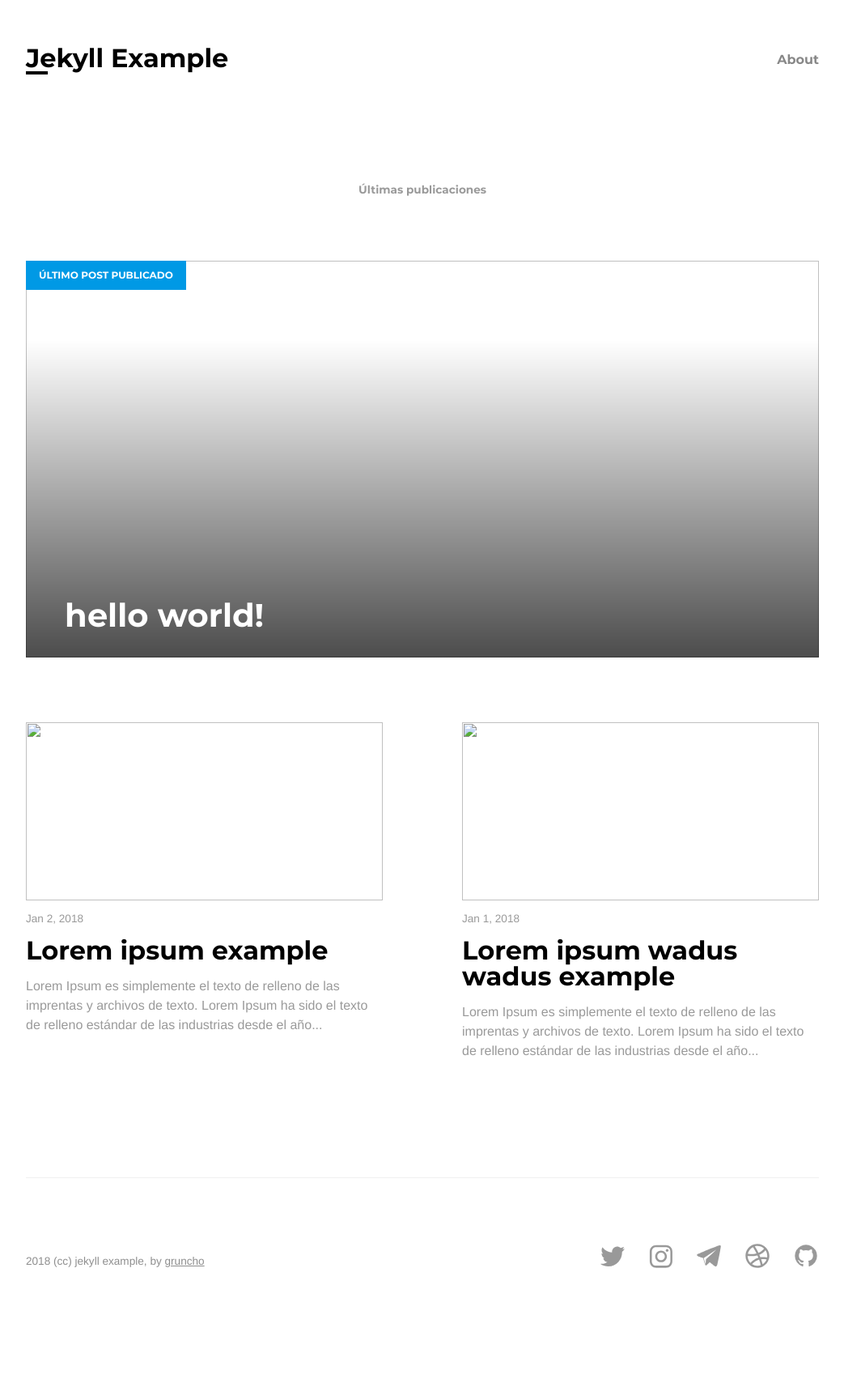
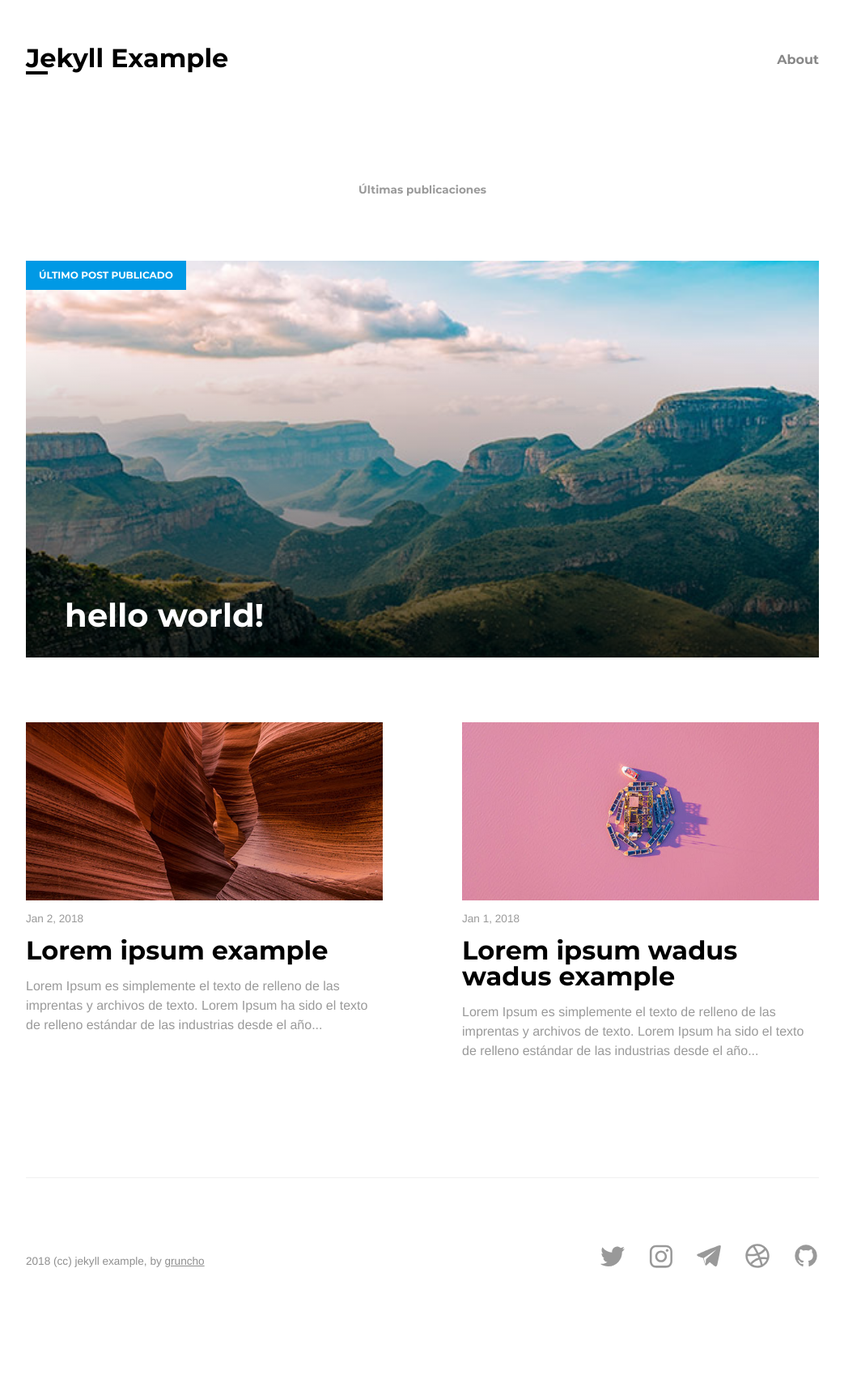
Before and after one commit to gruncho/jekyll-example, a Jekyll site: the page built from index.html, in a window 1280 px wide. Shown: the whole page at 81% size, without its empty margins (118-1161 px from the left). Built offline with Jekyll 4.4.1, drawn with Linux system fonts in a browser that asks for light colours.

Commit message:
Edited baseURL.

```diff
--- a/_config.yml
+++ b/_config.yml
@@ -3,8 +3,8 @@
 title: jekyll example
 email: alex@worldx3.com
 description: Basic template for jekyll
-baseurl: "/jekyll-example" # /jekyll-example
-url: "." # the base hostname & protocol for your site
+baseurl: "" # /jekyll-example
+url: "hi" # the base hostname & protocol for your site
 
 markdown: kramdown
 exclude:
--- a/_includes/components/list-post.html
+++ b/_includes/components/list-post.html
@@ -6,12 +6,12 @@
   <ul class="list-post__ul">
     {% for post in site.categories.blog %}
       <li class="list-post__li">
-        <a href="{{ post_url.url | prepend: site.baseurl }}" class="list-post__link">
+        <a href="{{ post.url | prepend: site.baseurl }}" class="list-post__link">
           <picture class="picture list-post__picture">
-            <img src="{{ post_url.thumb }}">
+            <img src="{{ post.thumb }}">
           </picture>
         </a>
-        <a class="list-post__link list-post__content" href="{{ post_url.url | prepend: site.baseurl }}">
+        <a class="list-post__link list-post__content" href="{{ post.url | prepend: site.baseurl }}">
           <p class="list-post__date">
             {{ post.date | date: "%b %-d, %Y" }}
           </p>
```
